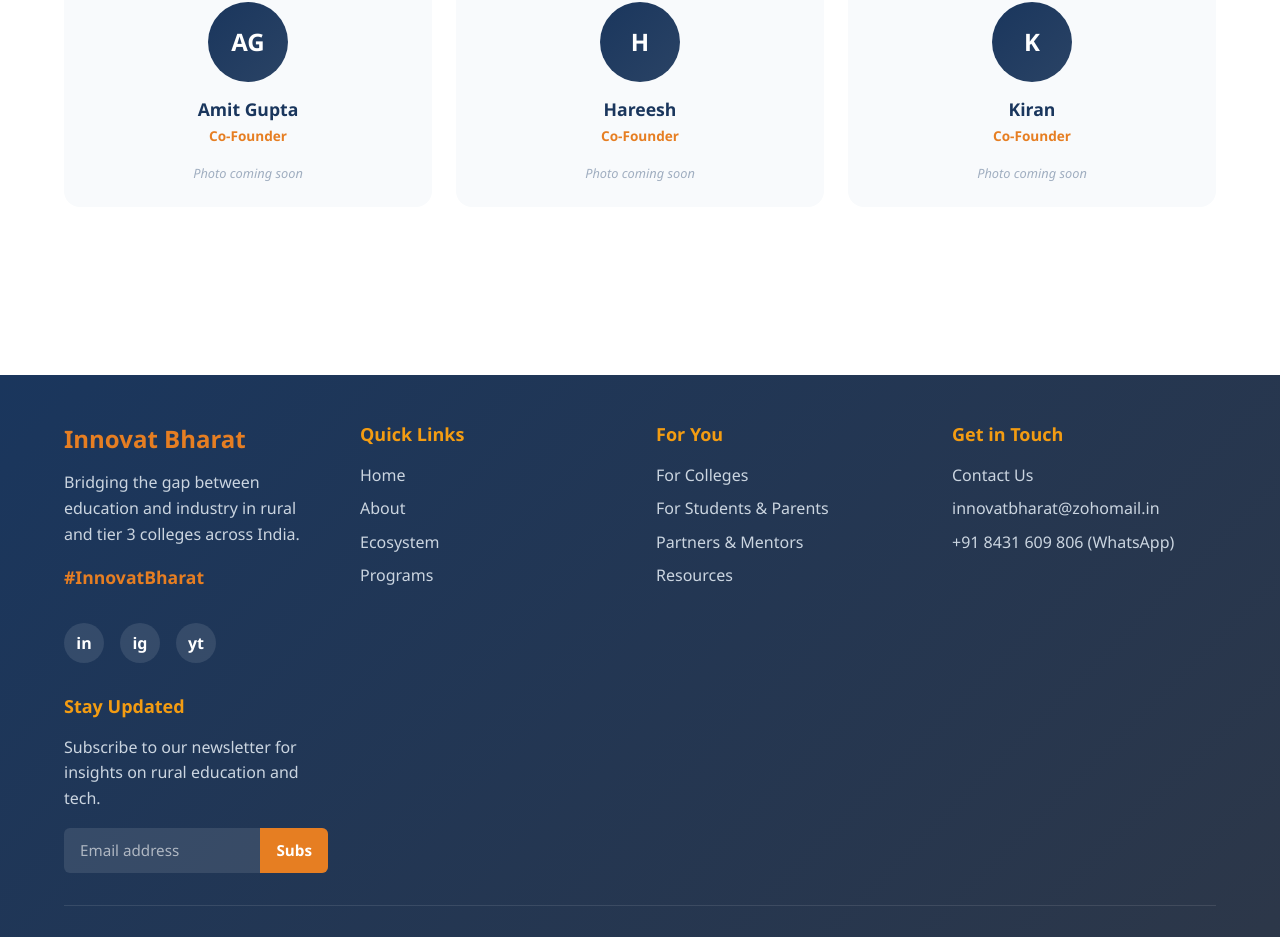
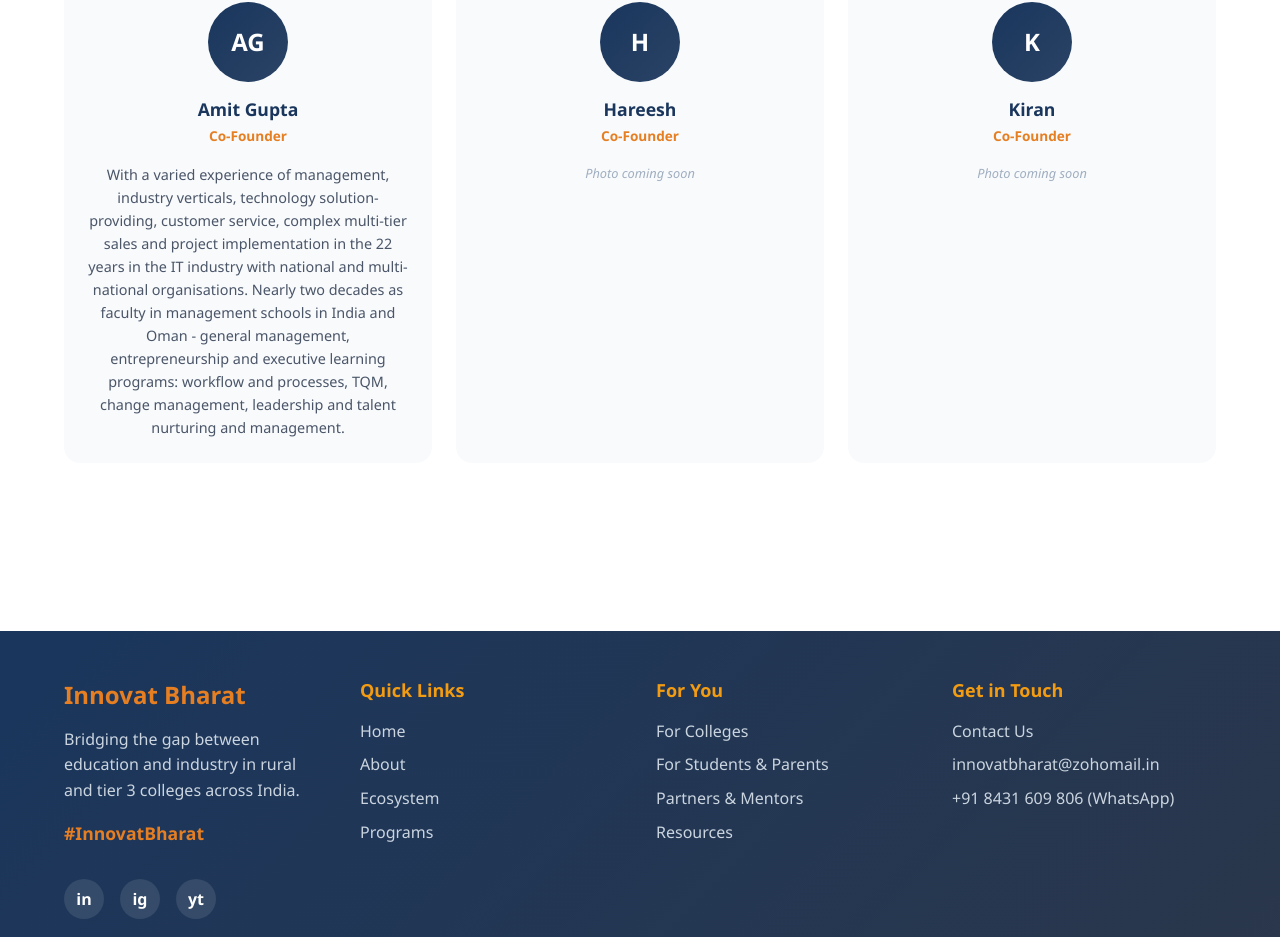
Before and after one commit to tnmurthy/ib-2026, an Angular app: page /partners-mentors in a window 1280 px wide. Shown: the part 1766-2703 px from the top of the page. Built offline with nearby package versions, Linux system fonts and the light colour scheme.

Commit message:
Update partners-mentors.component.html
updated Amit's profile

```diff
--- a/src/app/pages/partners-mentors/partners-mentors.component.html
+++ b/src/app/pages/partners-mentors/partners-mentors.component.html
@@ -71,7 +71,7 @@
             <div class="member-avatar">AG</div>
             <h4>Amit Gupta</h4>
             <p class="role">Co-Founder</p>
-            <p class="member-bio-placeholder">Photo coming soon</p>
+            <p class="member-bio">With a varied experience of management, industry verticals, technology solution-providing, customer service, complex multi-tier sales and project implementation in the 22 years in the IT industry with national and multi-national organisations. Nearly two decades as faculty in management schools in India and Oman - general management, entrepreneurship and executive learning programs: workflow and processes, TQM, change management, leadership and talent nurturing and management.</p>
           </div>
 
           <!-- Hareesh - placeholder -->
```
